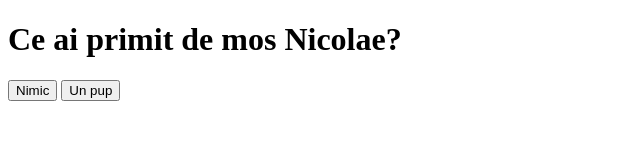
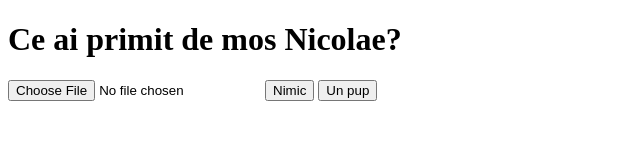
Before and after one commit to R3flex212/tatooAI, a plain HTML site: page index.html in a window 1280 px wide. Shown: the whole page, without its empty margins (0-640 px from the left). Drawn offline with Linux system fonts and the light colour scheme.

Commit message:
added file

```diff
--- a/index.html
+++ b/index.html
@@ -9,6 +9,7 @@
 
 <body>
     <h1>Ce ai primit de mos Nicolae?</h1>
+    <input type="file" name="" id="">
     <button>Nimic</button>
     <button>Un pup</button>
 </body>
```
